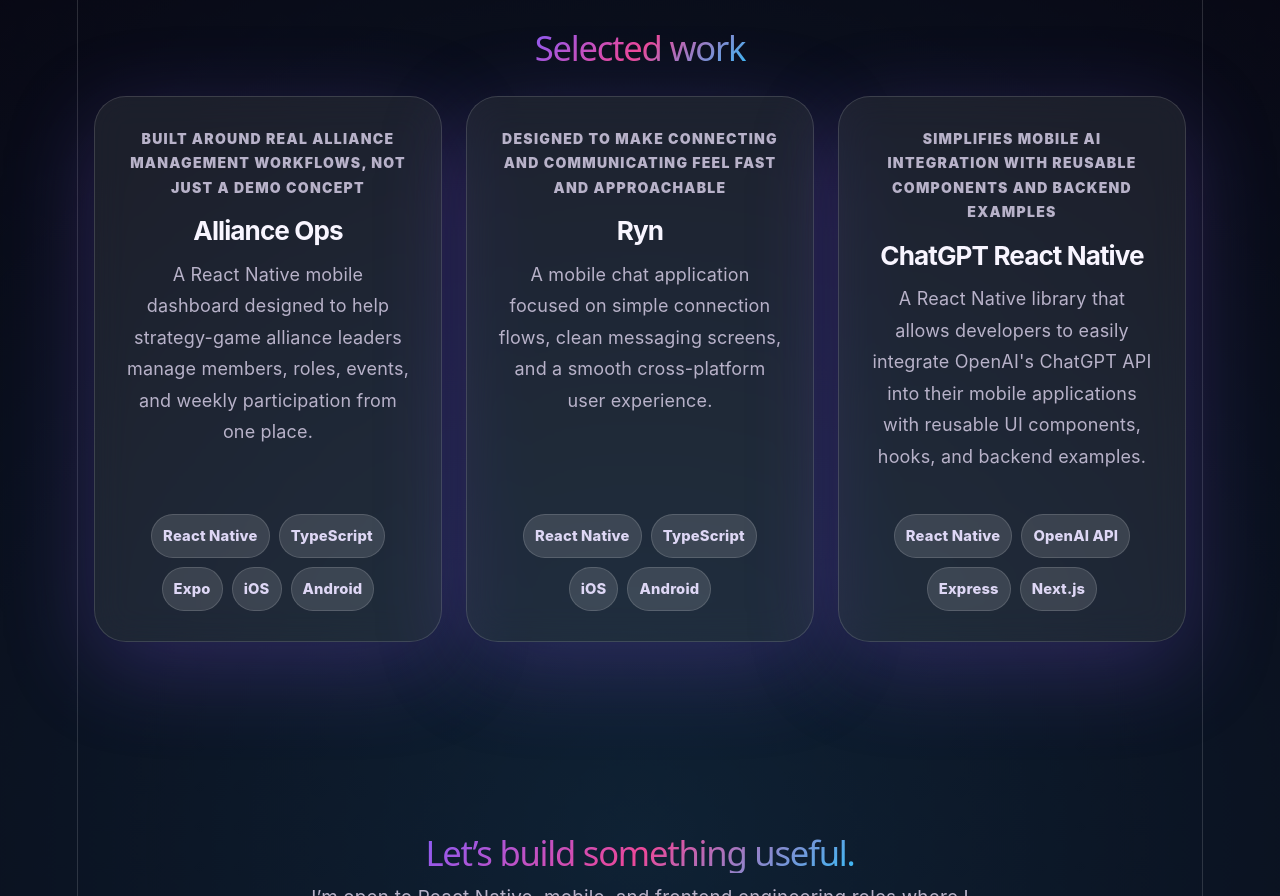
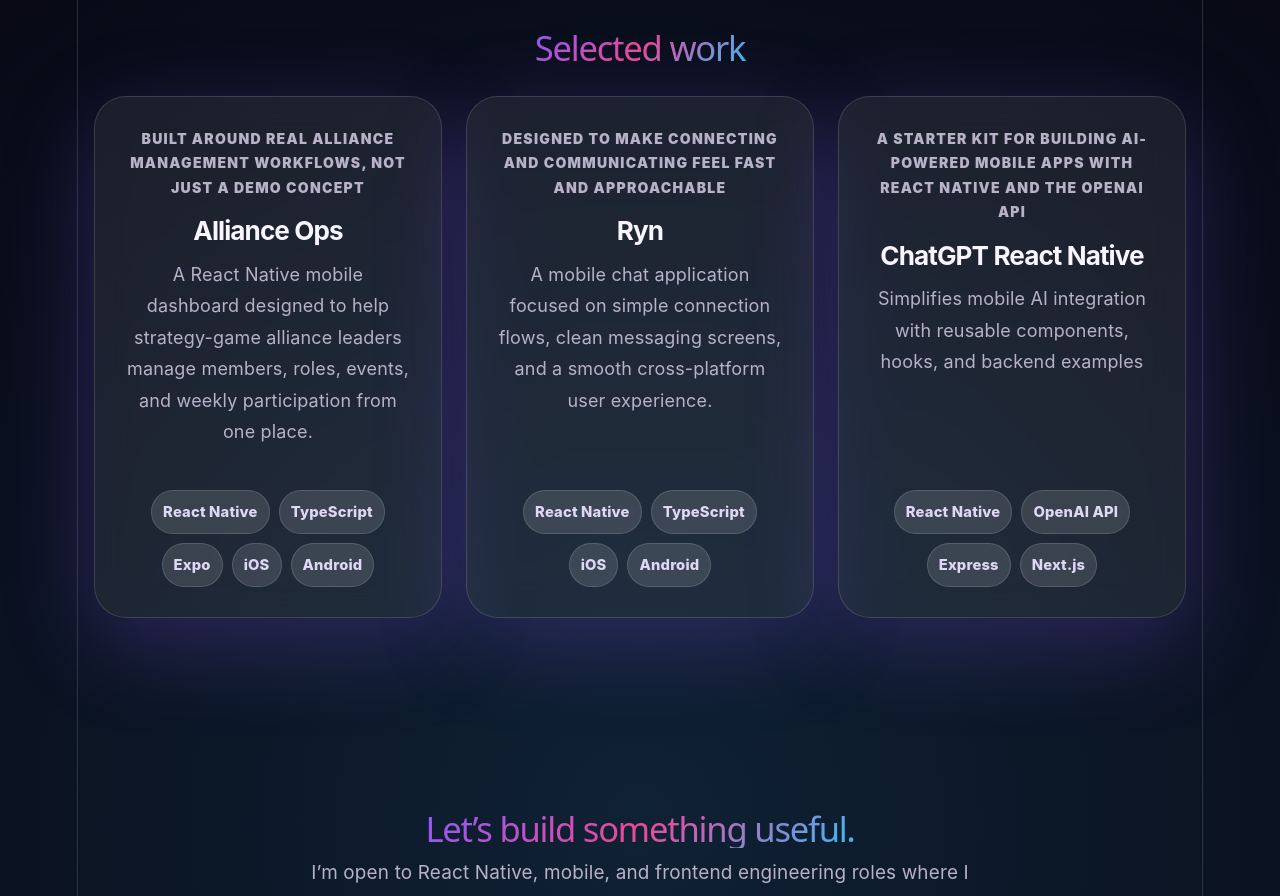
Before and after one commit to ryankoch13/reactjs-vite-portfolio, a React (Vite) app in the folder portfolio/: page / in a window 1280 px wide. Shown: the part 2260-3156 px from the top of the page. Built offline with nearby package versions, Linux system fonts and the light colour scheme.

Commit message:
chore: more updates to skills sections text and scaling
Signed-off-by: ryankoch13 <ryan.koch13@gmail.com>

```diff
--- a/portfolio/src/App.jsx
+++ b/portfolio/src/App.jsx
@@ -31,7 +31,6 @@
   },
 ];
 
-
 const projects = [
   {
     title: "Alliance Ops",
@@ -40,7 +39,7 @@
     impact:
       "Built around real alliance management workflows, not just a demo concept",
     tech: ["React Native", "TypeScript", "Expo", "iOS", "Android"],
-    link: "https://github.com/ryankoch13/last-war-tracker"
+    link: "https://github.com/ryankoch13/last-war-tracker",
   },
   {
     title: "Ryn",
@@ -49,16 +48,15 @@
     impact:
       "Designed to make connecting and communicating feel fast and approachable",
     tech: ["React Native", "TypeScript", "iOS", "Android"],
-    link: "https://github.com/ryankoch13/ryn"
+    link: "https://github.com/ryankoch13/ryn",
   },
   {
     title: "ChatGPT React Native",
     description:
-      "A React Native library that allows developers to easily integrate OpenAI's ChatGPT API into their mobile applications with reusable UI components, hooks, and backend examples.",
-    impact:
-      "Simplifies mobile AI integration with reusable components and backend examples",
+      "Simplifies mobile AI integration with reusable components, hooks, and backend examples",
+    impact: "A starter kit for building AI-powered mobile apps with React Native and the OpenAI API",
     tech: ["React Native", "OpenAI API", "Express", "Next.js"],
-    link: "https://github.com/ryankoch13/chatgpt-react-native"
+    link: "https://github.com/ryankoch13/chatgpt-react-native",
   },
 ];
 
```
Lines whose indentation alone changed are shown as unchanged.
